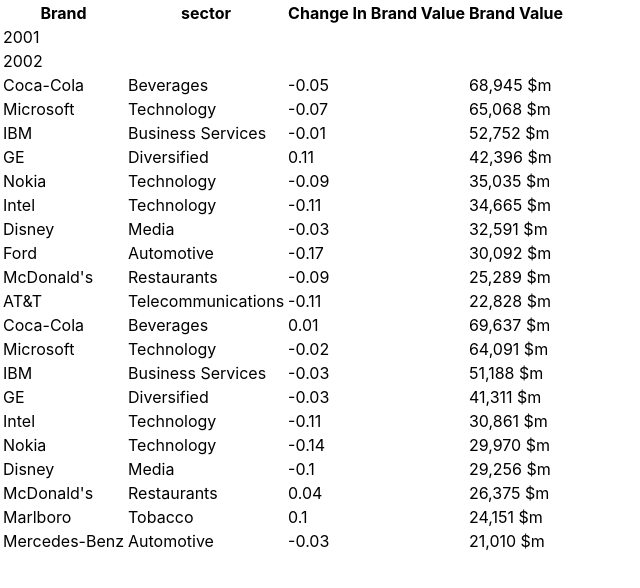
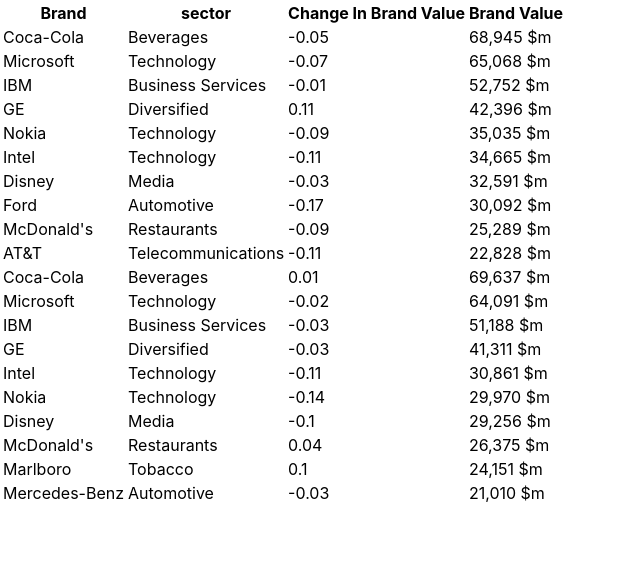
Before and after one commit to Liviu-Icedo-web/icedo-companiEvolution, a React (Create React App) app: page / in a window 1280 px wide. Shown: the top 588 px of the page, without its empty margins (0-640 px from the left). Built offline with nearby package versions, Linux system fonts and the light colour scheme.

Commit message:
Update 0.0.4

```diff
--- a/src/App.js
+++ b/src/App.js
@@ -17,7 +17,7 @@
 class App extends Component {
   render() {
     return (
-      <Provider store={createStoreWithMiddleware(reducers)}>
+      <Provider store={createStoreWithMiddleware(reducers,window.__REDUX_DEVTOOLS_EXTENSION__ && window.__REDUX_DEVTOOLS_EXTENSION__())}>
 
               <CompaniesList />
 
--- /dev/null
+++ b/src/components/ErrorBounderies.js
@@ -0,0 +1,27 @@
+import React, {Component} from 'react';
+
+export default class ErrorBoundary extends React.Component {
+    constructor(props) {
+      super(props);
+      this.state = { hasError: false };
+    }
+
+    static getDerivedStateFromError(error) {
+      // Update state so the next render will show the fallback UI.
+      return { hasError: true };
+    }
+
+    componentDidCatch(error, info) {
+      // You can also log the error to an error reporting service
+      console.log(error, info);
+    }
+
+    render() {
+      if (this.state.hasError) {
+        // You can render any custom fallback UI
+        return <h1>Something went wrong.</h1>;
+      }
+
+      return this.props.children;
+    }
+  }
--- /dev/null
+++ b/src/components/listCompanies.js
@@ -0,0 +1,30 @@
+import React, {Component} from 'react';
+
+export default class Listing extends Component{
+    constructor(props){
+        super(props);
+        this.renderListings = this.renderListings.bind(this);
+    }
+
+    renderListings(){
+        const {year,arrCompanie} = this.props;
+
+        return (
+        arrCompanie.map(i =>(
+             <tr key={i.brandValue+year} className={i.brandValue+year}>
+                        <td>{i.brand}</td>
+                        <td>{i.sector}</td>
+                        <td>{i.changeInBrandValue}</td>
+                        <td>{i.brandValue}</td>
+            </tr>
+        ))
+        )
+
+
+    }
+
+    render (){
+        return (this.renderListings())
+    }
+
+}
--- a/src/containers/companieList.js
+++ b/src/containers/companieList.js
@@ -2,6 +2,8 @@
 import {connect} from 'react-redux';
 
 import { fetchCompany } from '../actions';
+import ListCompanie from '../components/listCompanies';
+import ErrorBounderies from '../components/ErrorBounderies';
 
 class CompaniesList extends Component{
 
@@ -27,16 +29,20 @@
     }*/
 
     renderCompaniesList(companies){
-            const  years =  Object.keys(companies).map(i => <tr key={i}><td>{i}</td></tr>)
+            //const  years =  Object.keys(companies).map(i => <tr key={i}><td>{i}</td></tr>)
             //const dataCompanies = Object.keys(companies).map(i =>{companies[i].map(items=>{return renderCompaniesByYear(items)})})
-            const dataCompanies = Object.keys(companies).map(i =>{
-                                                                    return (renderCompaniesByYear(companies[i]))
-                                                                })
+            const dataCompanies = Object.keys(companies).map(i =>(
+
+                <ListCompanie  year = {i} arrCompanie={companies[i]} />
+
+
+                //return (renderCompaniesByYear(companies[i]))
+            ))
 
             //const dataCompanies = companies[years].map(items => renderCompaniesByYear(items))
 
         return ( console.log('Years: ',dataCompanies),
-                <tbody key={'1'}>{years}{dataCompanies}</tbody>
+               <tbody>{dataCompanies}</tbody>
 
          )
      }
@@ -53,13 +59,9 @@
                     <th>Brand Value</th>
                 </tr>
                 </thead>
-
-                {console.log('Render Log',this)}
-                {/*this.props.companies.map(i =>returnYear(i))*/}
-                {this.props.companies.map(this.renderCompaniesList)}
-
+                  {this.props.companies.map(this.renderCompaniesList)}
             </table>
-            );
+            )
         }
 }
 
@@ -68,6 +70,8 @@
 }
 
 function returnYear(year){
+
+
         Object.keys(year).map(i =>{
             return (
                 <tr key={i}>
```
